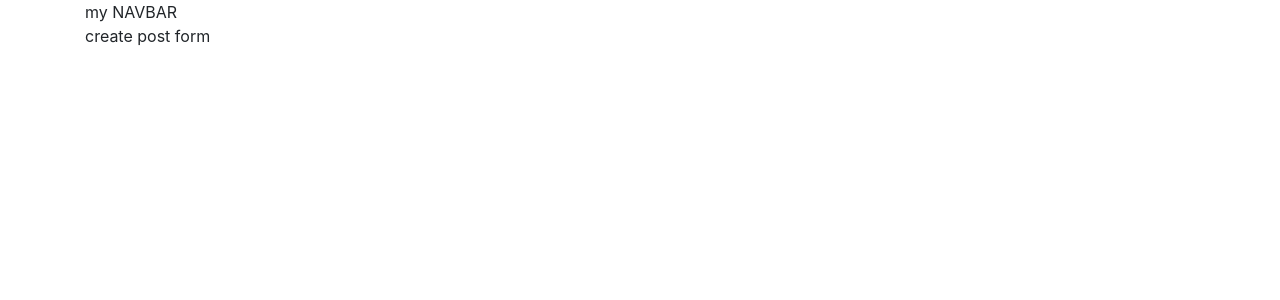
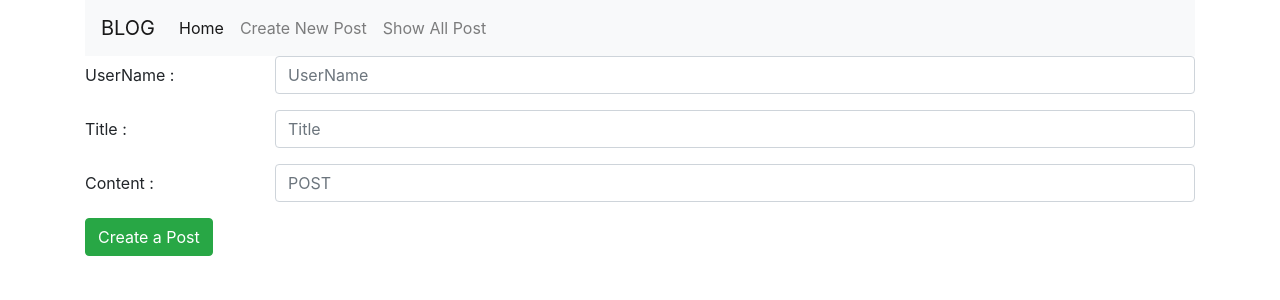
Before and after one commit to nrcool/React-blogapp, a React (Create React App) app: page /createpost in a window 1280 px wide. Shown: the top 300 px of the page. Built offline with nearby package versions, Linux system fonts and the light colour scheme.

Commit message:
rendering dummy data

```diff
--- a/src/components/Createpost.jsx
+++ b/src/components/Createpost.jsx
@@ -3,9 +3,26 @@ import React, { Component } from 'react'
 export default class Createpost extends Component {
     render() {
         return (
-            <div>
-                create post form
+            <form>
+            <div className="form-group row">
+              <label className="col-sm-2 col-form-label">UserName :</label>
+              <div className="col-sm-10">
+                <input type="text" className="form-control" placeholder="UserName"/>
+              </div>
             </div>
+            <div className="form-group row">
+              <label className="col-sm-2 col-form-label">Title :</label>
+              <div className="col-sm-10">
+                <input type="text" className="form-control" placeholder="Title"/>
+              </div>
+            </div> <div className="form-group row">
+              <label className="col-sm-2 col-form-label">Content :</label>
+              <div className="col-sm-10">
+                <input type="text" className="form-control" placeholder="POST"/>
+              </div>
+            </div>
+            <button type="button" class="btn btn-success">Create a Post</button>
+          </form>
         )
     }
 }
--- a/src/components/Home.jsx
+++ b/src/components/Home.jsx
@@ -3,9 +3,12 @@ import React, { Component } from 'react'
 export default class Home extends Component {
     render() {
         return (
-            <div>
-                <h1 className="">WELCOME TO OUR BLOG PAGE</h1>
+            <div className="jumbotron jumbotron-fluid">
+            <div className="container">
+              <h1 className="display-4 text-light bg-success text-center">WELCOME TO OUR BLOG SITE</h1>
+              <p className="lead bg-dark text-light text-center">Super Simple Web Blog For You</p>
             </div>
+          </div>
         )
     }
 }
--- a/src/components/Navbar.jsx
+++ b/src/components/Navbar.jsx
@@ -1,9 +1,26 @@
-import React from 'react'
+import React from 'react';
+import {Link} from "react-router-dom";
 
 export default function Navbar() {
     return (
-        <div>
-            my NAVBAR
-        </div>
+        <nav className="navbar navbar-expand-lg navbar-light bg-light">
+  <Link className="navbar-brand" to="/">BLOG</Link>
+  <button className="navbar-toggler" type="button" data-toggle="collapse" data-target="#navbarNav" aria-controls="navbarNav" aria-expanded="false" aria-label="Toggle navigation">
+    <span className="navbar-toggler-icon"></span>
+  </button>
+  <div className="collapse navbar-collapse" id="navbarNav">
+    <ul className="navbar-nav">
+      <li className="nav-item active">
+        <Link className="nav-link" to="/">Home <span className="sr-only">(current)</span></Link>
+      </li>
+      <li className="nav-item">
+        <Link className="nav-link" to="/createpost">Create New Post</Link>
+      </li>
+      <li className="nav-item">
+        <Link className="nav-link" to="/showallposts">Show All Post</Link>
+      </li>
+    </ul>
+  </div>
+</nav>
     )
 }
--- a/src/components/ShowallPosts.jsx
+++ b/src/components/ShowallPosts.jsx
@@ -2,8 +2,11 @@ import React from 'react'
 
 export default function ShowallPosts() {
     return (
-        <div>
-            show all post
-        </div>
+        <div className="jumbotron">
+        <h2 className="text-center text-bold bg-success">Hello, world!</h2>
+        <p className="lead">This is a simple hero unit, a simple jumbotron-style component for calling extra attention to featured content or information.</p>
+        <hr/>
+        <p>{new Date().toLocaleTimeString()}</p>
+      </div>
     )
 }
```
